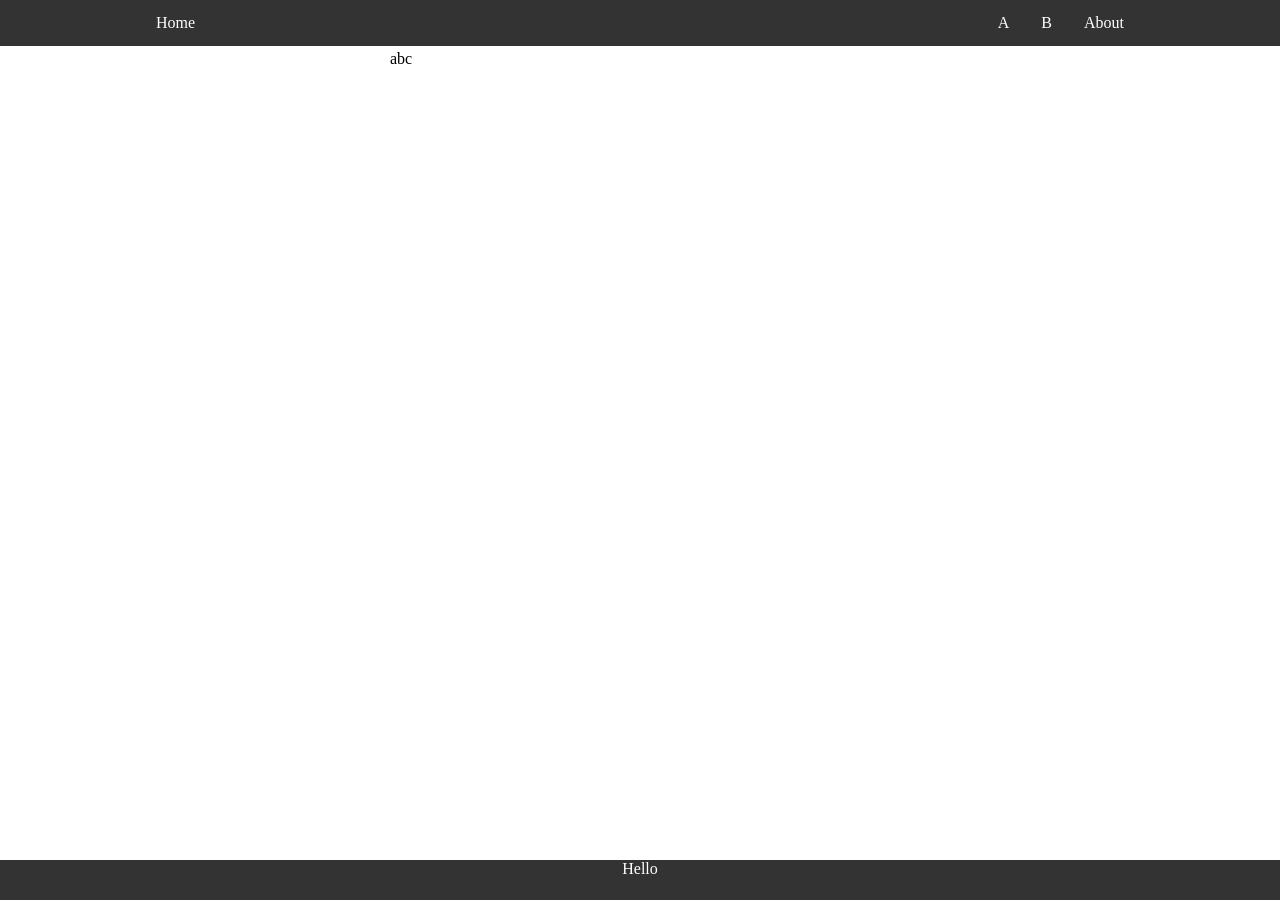
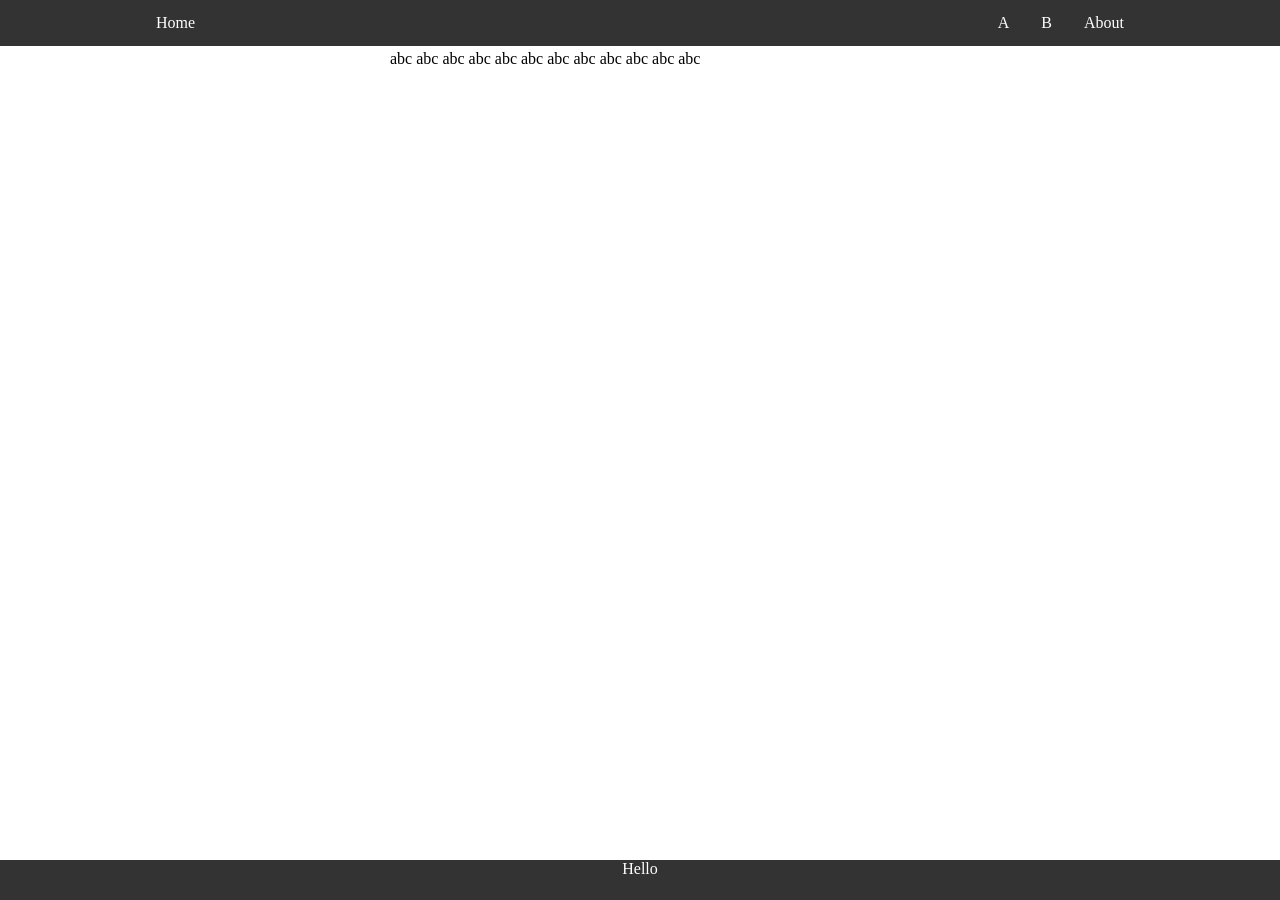
Before and after one commit to iamhabi/iamhabi.github.io, a Jekyll site: the page built from main.html, in a window 1280 px wide. Built offline with Jekyll 4.4.1, drawn with Linux system fonts in a browser that asks for light colours.

Commit message:
Update main.html

```diff
--- a/main.html
+++ b/main.html
@@ -3,3 +3,14 @@ layout: default
 ---
 
 abc
+abc
+abc
+abc
+abc
+abc
+abc
+abc
+abc
+abc
+abc
+abc
```
